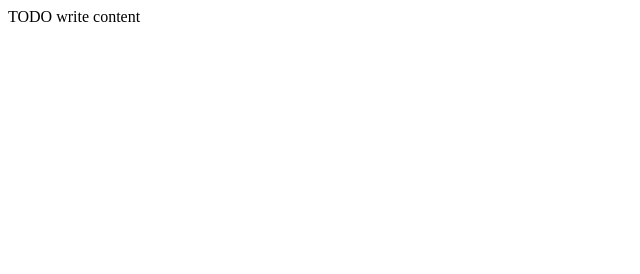
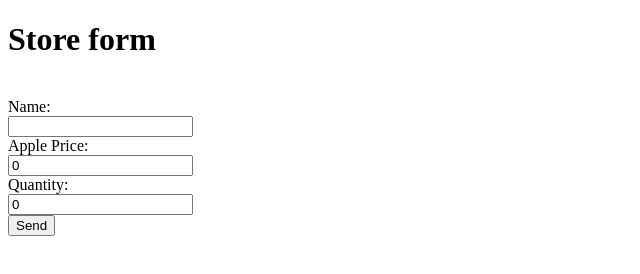
Before and after one commit to fatimahr/clase022219prograjava, a plain HTML site: page StoreWebApp/web/storeForm.html in a window 1280 px wide. Shown: the whole page, without its empty margins (0-640 px from the left). Drawn offline with Linux system fonts and the light colour scheme.

Commit message:
branch-frontend-01

```diff
--- /dev/null
+++ b/StoreWebApp/web/Script/myscript.js
@@ -0,0 +1,5 @@
+/*
+ * To change this license header, choose License Headers in Project Properties.
+ * To change this template file, choose Tools | Templates
+ * and open the template in the editor.
+ */
--- a/StoreWebApp/web/storeForm.html
+++ b/StoreWebApp/web/storeForm.html
@@ -1,16 +1,31 @@
 <!DOCTYPE html>
-<!--
-To change this license header, choose License Headers in Project Properties.
-To change this template file, choose Tools | Templates
-and open the template in the editor.
--->
+
 <html>
     <head>
-        <title>TODO supply a title</title>
+        <title>Store Form</title>
         <meta charset="UTF-8">
         <meta name="viewport" content="width=device-width, initial-scale=1.0">
     </head>
     <body>
-        <div>TODO write content</div>
+        <h1>Store form</h1>
+        <br>
+        <form id="storeForm" name="storeForm" action="" method="get">
+            <label>Name: </label>
+            <br>
+            <input type="text" id="name" name="name"/>
+            <br>
+
+            <label>Apple Price: </label>
+            <br>
+            <input type="number" id="price" name="price" value="0"/>
+            <br>
+
+            <label>Quantity: </label>
+            <br>
+            <input type="number" id="quantity" name="quantity" value="0"/>
+            <br>
+
+            <input type="submit" id="mysubmit" name="mysubmit" value="Send" />
+        </form>
     </body>
 </html>
```
Also changed, not shown: StoreWebApp/web/Style/mystyle.css (added, +9 -0 lines), StoreWebApp/web/index.html (+1 -1 lines).
